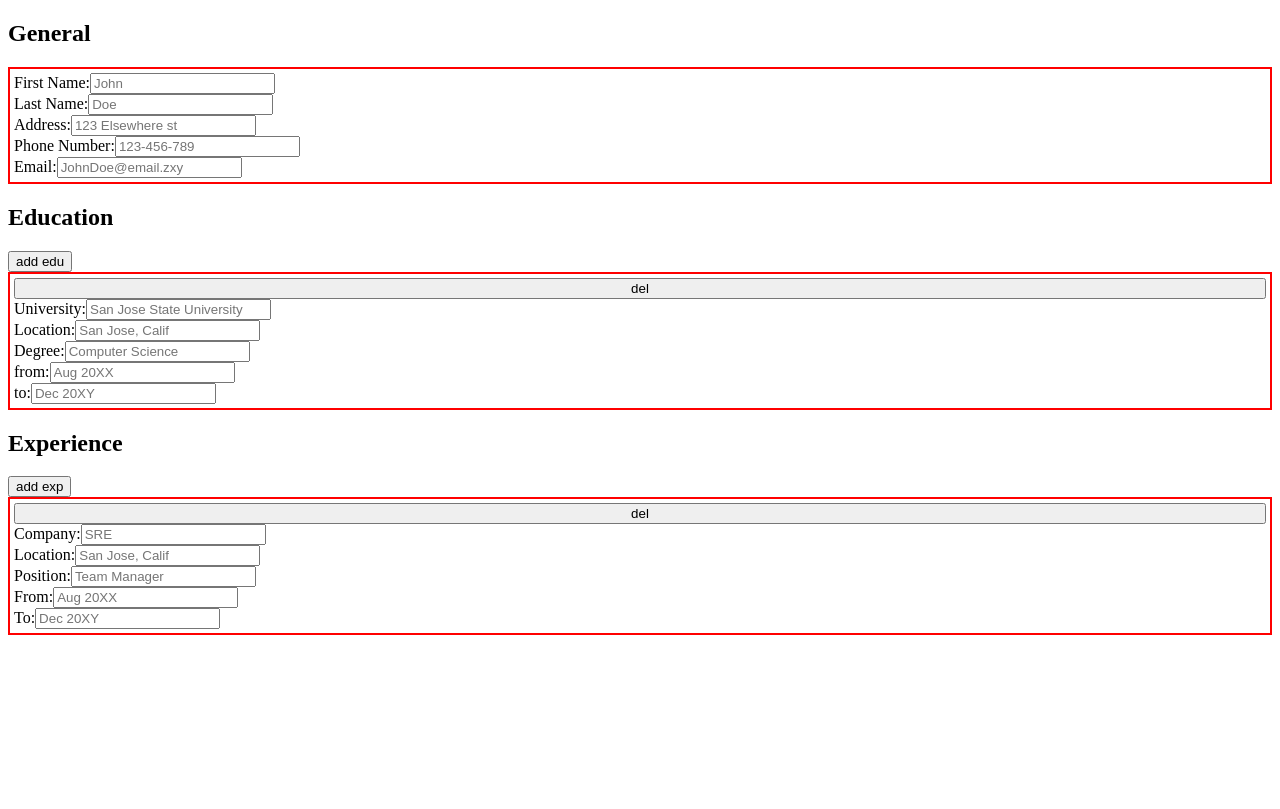
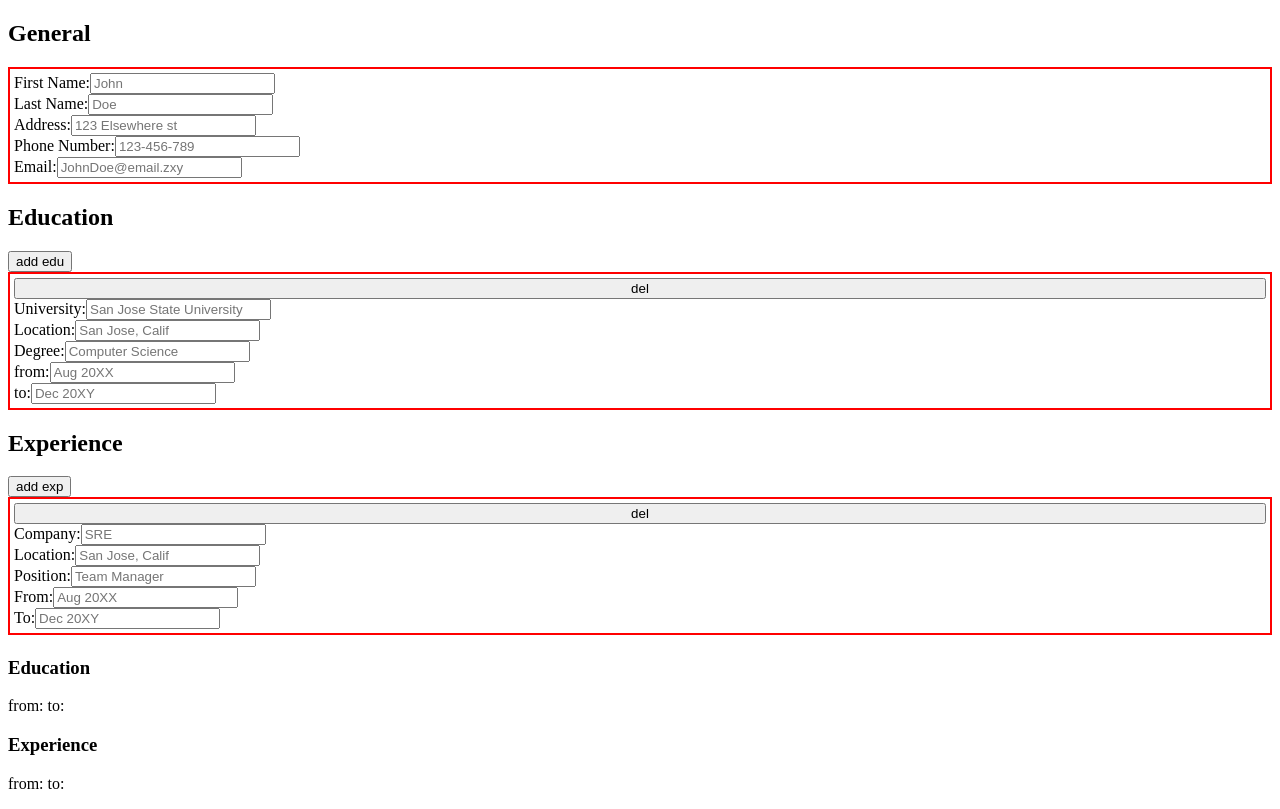
Before and after one commit to ralphorteza/cv-project, a React (Create React App) app: page / in a window 1280 px wide. Built offline with nearby package versions, Linux system fonts and the light colour scheme.

Commit message:
Add PreviewCV component

```diff
--- a/src/App.js
+++ b/src/App.js
@@ -1,5 +1,6 @@
 import React from "react";
 import FormOverview from "./components/FormOverview";
+import PreviewCV from "./components/PreviewCV";
 import { nanoid } from "nanoid";
 import "./App.css";
 
@@ -70,6 +71,9 @@ export default function App() {
         addSubForm={addSubForm}
         deleteSubForm={deleteSubForm}
       />
+      <PreviewCV
+        data={data}
+      />
     </div>
   );
 }
--- /dev/null
+++ b/src/components/PreviewCV.js
@@ -0,0 +1,44 @@
+import { nanoid } from "nanoid";
+import React from "react";
+
+export default function PreviewCV({data}) {
+  const filterGeneral = data.filter(element => element.category === "general");
+  const filterEducation = data.filter(element => element.category === "education");
+  const filterExperience = data.filter(element => element.category === "experience");
+
+  const previewGeneral = filterGeneral.map(general => (
+    <div>
+      <h4 key="full-name">{general.firstName} {general.lastName}</h4>
+      <p key="address">{general.address}</p>
+      <p key="phone">{general.phone}</p>
+      <p key="email">{general.email}</p>
+    </div>
+  ));
+
+  const previewEducation = filterEducation.map(education => (
+    <div>
+      <p key={`uni-${education.id}`}>{education.university}</p>
+      <p key={`deg-${education.id}`}>{education.degree}</p>
+      <p key={`loc-${education.id}`}>{education.location}</p>
+      <p key={`time-${education.id}`}>from: {education.from} to: {education.to}</p>
+    </div>
+  ));
+
+  const previewExperience =filterExperience.map(experience => (
+    <div>
+      <p key={`com-${experience.id}`}>{experience.company}</p>
+      <p key={`loc-${experience.id}`}>{experience.location}</p>
+      <p key={`pos-${experience.id}`}>{experience.position}</p>
+      <p key={`time-${experience.id}`}>from: {experience.from} to: {experience.to}</p>
+    </div>
+  ));
+  return (
+    <div>
+      {previewGeneral}
+      <h3>Education</h3>
+      {previewEducation}
+      <h3>Experience</h3>
+      {previewExperience}
+    </div>
+  )
+}
```
